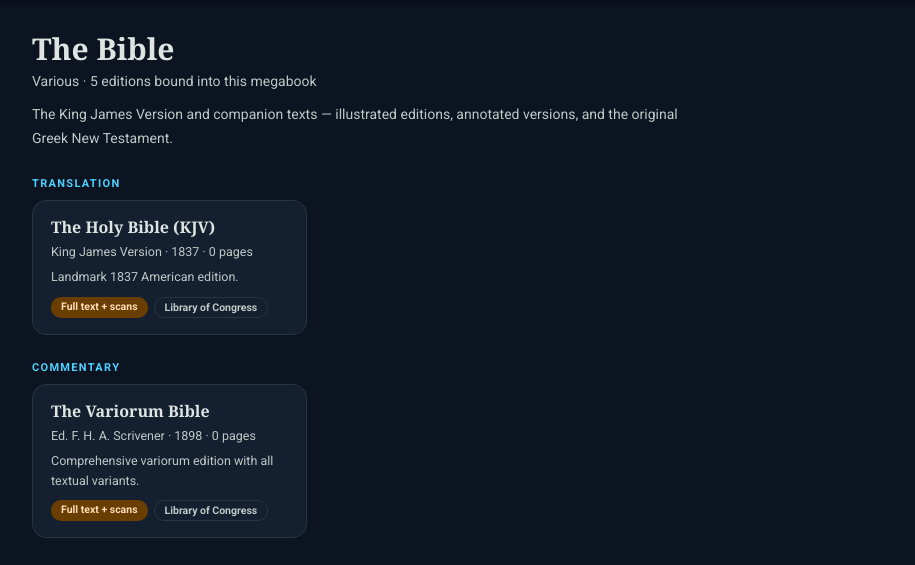
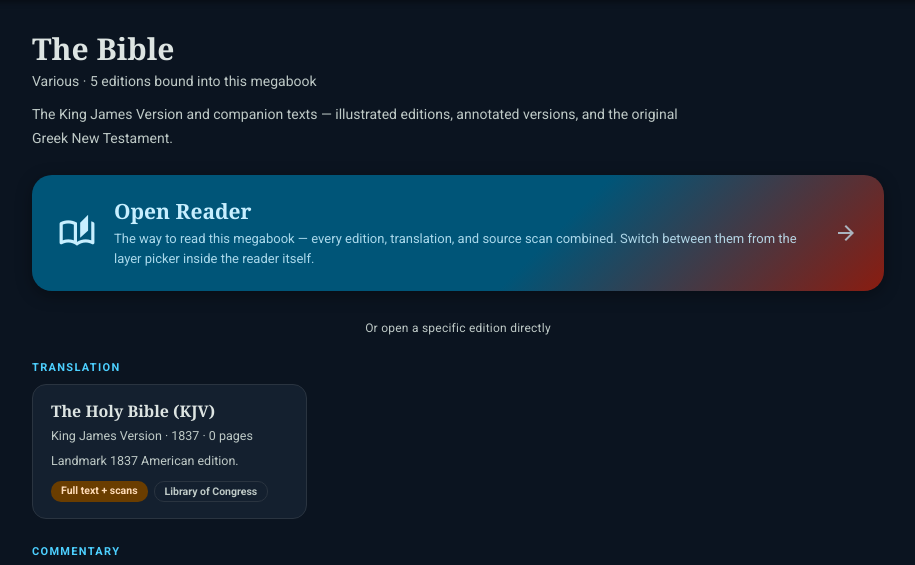
Before and after one commit to noelwiggins/oedio, a Flask app: page /book/bible in a window 1280 px wide. Shown: the part 60-625 px from the top of the page, without its empty margins (182-1097 px from the left). Run offline with Flask 3, Linux system fonts and the light colour scheme; some libraries are stand-ins or nearby versions.

Commit message:
Make Open Reader the consistent, prominent primary CTA on every megabook page (was Odyssey-only)

```diff
--- a/app.py
+++ b/app.py
@@ -146,6 +146,16 @@ if os.environ.get("DATABASE_URL"):
         db = None
 
 
+# Every megabook needs a single, consistent "Open Reader" entry point --
+# the Odyssey has a true book-aligned layered reader; everything else opens
+# into the standard reader on a sensibly chosen default edition (prefer a
+# real text edition over a pure facsimile, so the first thing a reader sees
+# is text+scan, not a bare image stream).
+for _mb in MEGABOOKS:
+    _default = next((c for c in _mb["components"] if not c["facsimile"]), _mb["components"][0])
+    _mb["default_read_slug"] = _default["slug"]
+
+
 def _find_megabook(mega_slug):
     return next((m for m in MEGABOOKS if m["slug"] == mega_slug), None)
 
@@ -185,8 +195,11 @@ def megabook_page(mega_slug):
     for c in mb["components"]:
         if c["pages"] == 0:
             c["pages"] = _page_count(c.get("data_slug", c["slug"]))
+    open_reader_url = (f"/book/{mega_slug}/layers" if mega_slug == "odyssey"
+                        else f"/book/{mega_slug}/read/{mb['default_read_slug']}")
     return render_template("megabook.html", now=datetime.utcnow(), mb=mb,
                            grouped=[(r, grouped[r]) for r in order],
+                           open_reader_url=open_reader_url,
                            active_page="library")
 
 
--- a/templates/megabook.html
+++ b/templates/megabook.html
@@ -28,6 +28,25 @@
   .badge { font-size:10.5px; font-weight:700; padding:3px 10px; border-radius:10px;
     background:var(--md-sys-color-secondary-container); color:var(--md-sys-color-on-secondary-container); }
   .badge.facs { background:var(--md-sys-color-tertiary-container); color:var(--md-sys-color-on-tertiary-container); }
+
+  /* The Open Reader button is THE primary action on every megabook page --
+     one consistent, unmistakable entry point regardless of how many
+     editions exist underneath it. */
+  .open-reader-cta { margin-top:24px; display:flex; align-items:center; gap:18px;
+    text-decoration:none; padding:22px 26px; border-radius:20px;
+    background:linear-gradient(135deg, var(--md-sys-color-primary-container), var(--md-sys-color-primary-container) 60%, var(--md-sys-color-tertiary-container));
+    box-shadow:0 4px 16px rgba(0,0,0,.35);
+    transition:transform var(--md-sys-motion-duration-short) var(--md-sys-motion-easing-standard), box-shadow .2s; }
+  .open-reader-cta:hover { transform:translateY(-2px); box-shadow:0 8px 22px rgba(0,0,0,.45); }
+  .open-reader-cta .orc-icon { font-size:38px; color:var(--md-sys-color-on-primary-container); flex:0 0 auto; }
+  .open-reader-cta .orc-text { flex:1; min-width:0; }
+  .open-reader-cta .orc-title { font-family:Georgia, serif; font-size:21px; font-weight:700;
+    color:var(--md-sys-color-on-primary-container); margin-bottom:4px; }
+  .open-reader-cta .orc-sub { font-size:13px; line-height:1.55; color:var(--md-sys-color-on-primary-container); opacity:.85; }
+  .open-reader-cta .orc-arrow { font-size:24px; color:var(--md-sys-color-on-primary-container); flex:0 0 auto; opacity:.7; }
+
+  .individual-editions-label { margin:30px 0 4px; font-size:12px; color:var(--md-sys-color-on-surface-variant);
+    text-align:center; letter-spacing:.02em; }
 </style>
 {% endblock %}
 
@@ -39,18 +58,25 @@
     <p class="desc">{{ mb.description }}</p>
   </div>
 
-  {% if mb.slug == 'odyssey' %}
-  <a class="comp-card" href="/book/{{ mb.slug }}/layers" style="margin-top:22px; display:flex; gap:16px; align-items:center;
-     border-color: var(--md-sys-color-primary); background: var(--md-sys-color-surface-container-high);">
-    <span class="material-symbols-outlined" style="font-size:34px; color:var(--md-sys-color-primary);">stacks</span>
-    <div>
-      <div class="c-title">Open the Layered Reader</div>
-      <div class="c-note">All editions as toggleable layers over one scroll &mdash; parallel translations, source scans,
-        Flaxman engravings, and streaming audio (English narration &amp; ancient Greek recitation), aligned book by book.</div>
+  {% set is_layered = mb.slug == 'odyssey' %}
+  <a class="open-reader-cta" href="{{ open_reader_url }}">
+    <span class="material-symbols-outlined orc-icon">{{ 'stacks' if is_layered else 'auto_stories' }}</span>
+    <div class="orc-text">
+      <div class="orc-title">{{ 'Open the Layered Reader' if is_layered else 'Open Reader' }}</div>
+      <div class="orc-sub">
+        {% if is_layered %}
+        All editions as toggleable layers over one scroll &mdash; parallel translations, source scans,
+        Flaxman engravings, and streaming audio (English narration &amp; ancient Greek recitation), aligned book by book.
+        {% else %}
+        The way to read this megabook &mdash; every edition, translation, and source scan combined.
+        Switch between them from the layer picker inside the reader itself.
+        {% endif %}
+      </div>
     </div>
+    <span class="material-symbols-outlined orc-arrow">arrow_forward</span>
   </a>
-  {% endif %}
 
+  <div class="individual-editions-label">Or open a specific edition directly</div>
   {% for role, comps in grouped %}
   <div class="role-label">{{ role }}</div>
   <div class="comp-grid">
```
